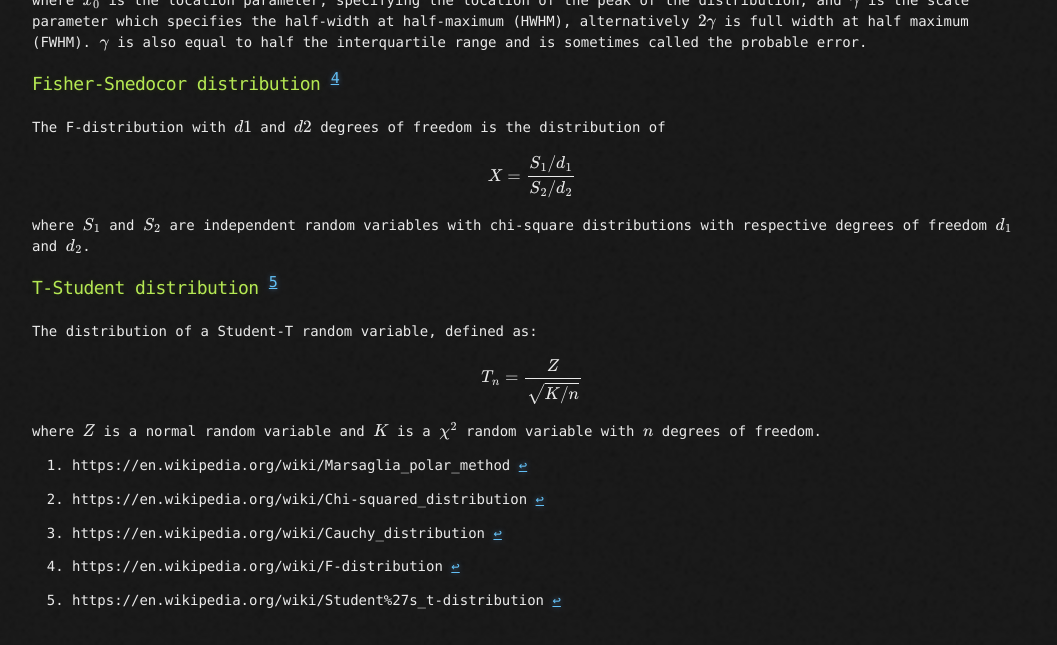
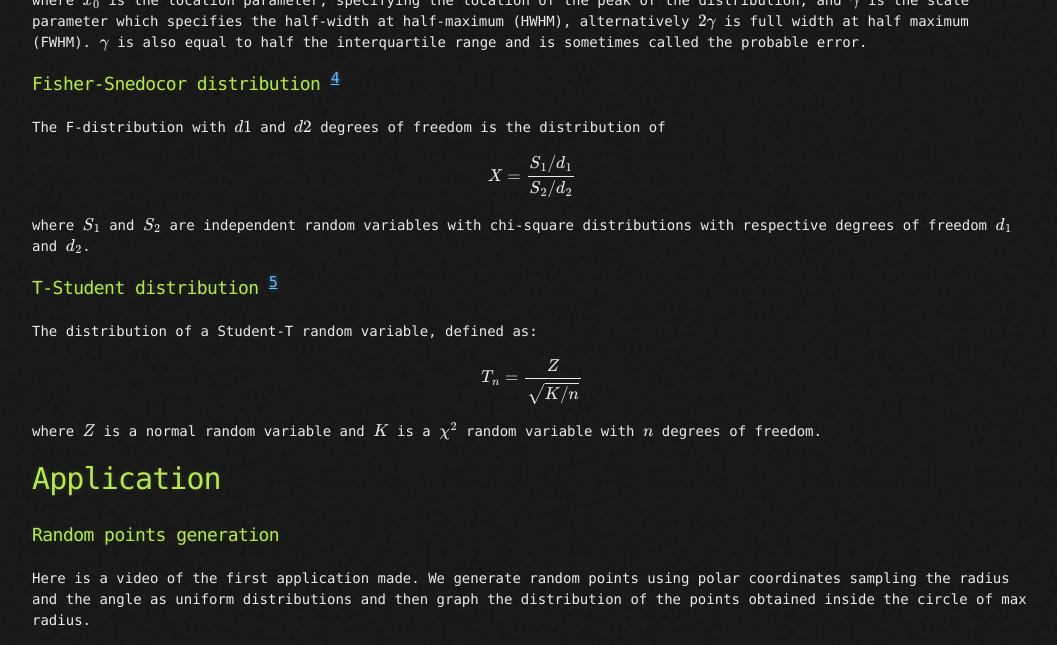
Before and after one commit to Videars/Statistics, a Jekyll site: the page built from Week8/research.md, in a window 1280 px wide and 1400 px high, scrolled down 2496 px. Shown: the top 645 px of the window, without its empty margins (108-1165 px from the left). Built offline with Jekyll 4.4.1, drawn with Linux system fonts in a browser that asks for light colours; our own code applies the rules of GitHub Pages for plain Markdown files; formulas are drawn with MathJax 3; some of the changed text lies outside the part shown; grey boxes are pictures that could not be loaded.

Commit message:
Update research.md

```diff
--- a/Week8/research.md
+++ b/Week8/research.md
@@ -100,8 +100,15 @@
 
 where $Z$ is a normal random variable and $K$ is a $\chi^2$ random variable with $n$ degrees of freedom.
 
+# Application
 
+### Random points generation
+Here is a video of the first application made. We generate random points using polar coordinates sampling the radius and the angle as uniform distributions and then graph the distribution of the points obtained inside the circle of max radius.
+<iframe width="700" height="500" src="https://user-images.githubusercontent.com/105921751/203304198-fe4e38c9-c745-4833-b58a-50675331ee48.mp4" frameborder="0" allowfullscreen></iframe>
 
+### Distributions
+In the second application we start from a sample of points taken from a Normal distribution (generated by the methods explained in the research above) and the we computed the distributions of the following random variables: $X$, $X^2$, $X/Y^2$, $X^2/Y^2$ , $X/Y$.
+<iframe width="700" height="500" src="https://user-images.githubusercontent.com/105921751/203304225-b27b129e-6b28-4e6f-9263-bea0c8fa0de0.mp4" frameborder="0" allowfullscreen></iframe>
 
 [^1]: https://en.wikipedia.org/wiki/Marsaglia_polar_method
 [^2]: https://en.wikipedia.org/wiki/Chi-squared_distribution
```
